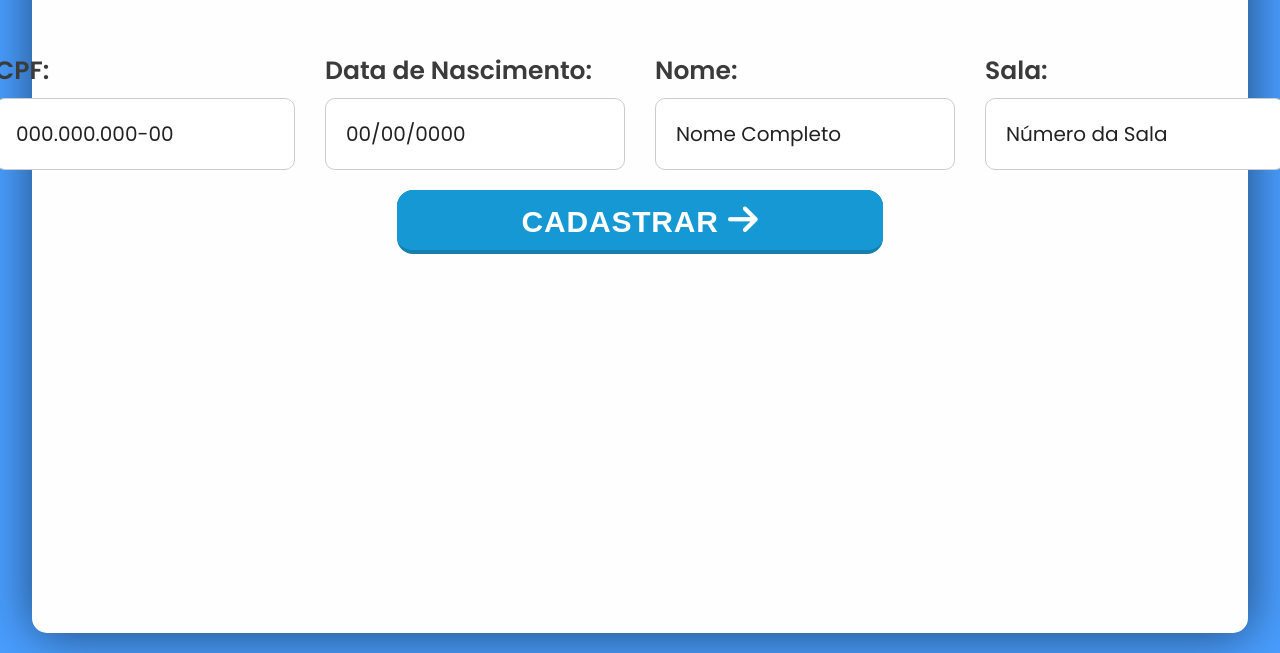
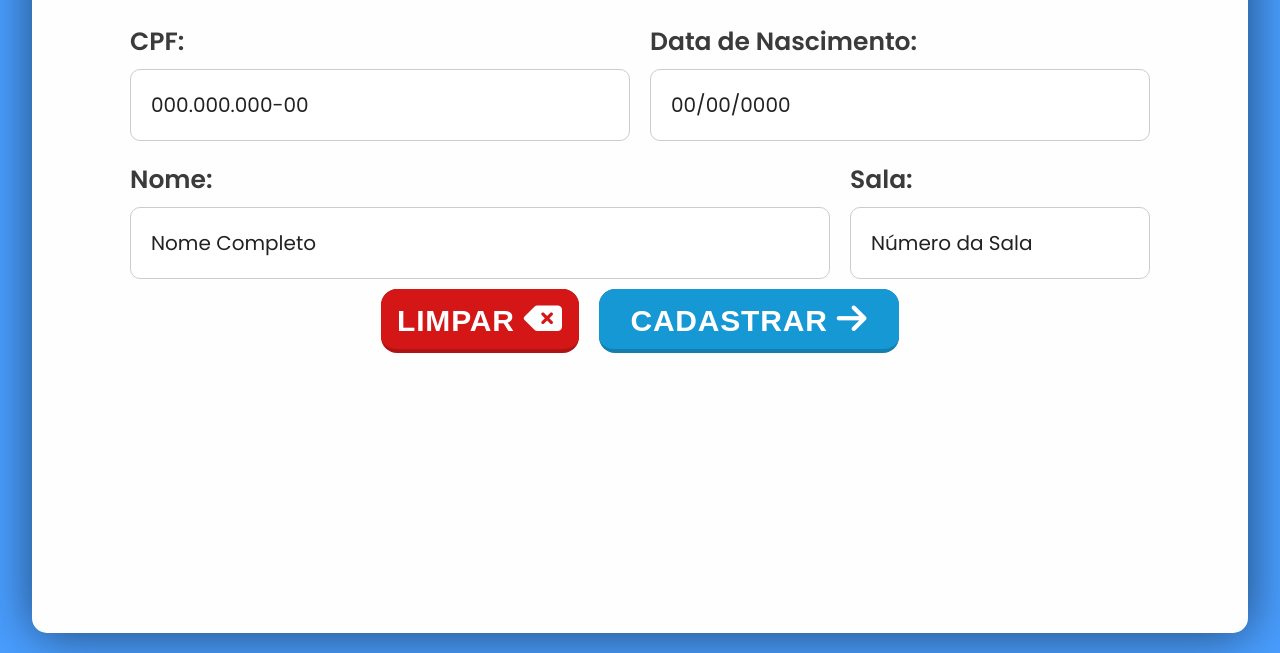
Before and after one commit to orbitatecnologiafsa/Hotel-Atmosfera, a plain HTML site: page cadastro.html in a window 1280 px wide. Shown: the part 147-800 px from the top of the page. Drawn offline with nearby package versions, Linux system fonts and the light colour scheme.

Commit message:
adição do botao de limpar e alteraçao no campo nome

```diff
--- a/assets/css/styles.css
+++ b/assets/css/styles.css
@@ -85,6 +85,7 @@ section {
     letter-spacing: .8px;
     line-height: 20px;
     margin: 0;
+    min-width: 300px;
     outline: none;
     overflow: visible;
     padding: 13px 16px;
@@ -131,6 +132,69 @@ section {
     border-width: 4px 0 0;
     background: none;
 }
+
+.botao-vermelho {
+    appearance: button;
+    background-color: #af1414;
+    border: solid transparent;
+    border-radius: 16px;
+    border-width: 0 0 4px;
+    box-sizing: border-box;
+    color: #FFFFFF;
+    cursor: pointer;
+    display: inline-block;
+    font-family: din-round, sans-serif;
+    font-size: 30px;
+    font-weight: 700;
+    letter-spacing: .8px;
+    line-height: 20px;
+    margin: 0;
+    outline: none;
+    overflow: visible;
+    padding: 13px 16px;
+    text-align: center;
+    text-transform: uppercase;
+    touch-action: manipulation;
+    transform: translateZ(0);
+    transition: filter .2s;
+    vertical-align: middle;
+    white-space: nowrap;
+    width: 40%;
+}
+
+.botao-vermelho:after {
+    background-clip: padding-box;
+    background-color: #d41616;
+    border: solid transparent;
+    border-radius: 16px;
+    border-width: 0 0 4px;
+    bottom: -4px;
+    content: "";
+    left: 0;
+    position: absolute;
+    right: 0;
+    top: 0;
+    z-index: -1;
+}
+
+.botao-vermelho:main,
+.botao-vermelho:focus {
+    user-select: auto;
+}
+
+.botao-vermelho:hover:not(:disabled) {
+    filter: brightness(1.1);
+    -webkit-filter: brightness(1.1);
+}
+
+.botao-vermelho:disabled {
+    cursor: auto;
+}
+
+.botao-vermelho:active {
+    border-width: 4px 0 0;
+    background: none;
+}
 /* --FIM ESTILIZAÇÃO GERAL-- */
 
 
@@ -164,11 +228,10 @@ section {
 /* --TELA DE CADASTRO-- */
 .dados {
     position: relative;
-    bottom: 100px;
+    bottom: 60px;
     display: flex;
+    flex-direction: column;
     justify-content: center;
-    width: 100%;
-    gap: 30px;
 }
 
 .dados .label-input {
@@ -194,6 +257,25 @@ section {
     box-sizing: border-box;
 }
 
+.dados .dados-content {
+    display: flex;
+    flex-direction: row;
+    align-items: flex-end;
+    gap: 20px;
+}
+
+.dados .dados-content input:not([name="sala"]) {
+    min-width: 500px;
+}
+
+.dados .dados-content input[name="nome"] {
+    width: 700px;
+}
+
+.dados .dados-content input[name="sala"] {
+    width: 300px;
+}
+
 .dados input[type="text"]:focus,
 .dados input[type="date"]:focus {
     border-color: #1899D6;
@@ -206,9 +288,12 @@ section {
     color: #222222;
 }
 
-.cadastro .botao-padrao {
+.cadastro .footer-cadastro {
     position: relative;
-    bottom: 100px;
+    bottom: 70px;
+    display: flex;
+    justify-content: center;
+    gap: 20px;
 }
 
 .keyboard, .keyboardcpf {
--- a/cadastro.html
+++ b/cadastro.html
@@ -26,26 +26,40 @@
                     <img src="./assets/img/logo.webp" alt="Logo do Hotel Atmosfera">
                 </div>
                 <div class="dados">
+                    <div class="dados-content">
                         <div class="label-input">
                             <label for="cpf">CPF:</label>
-                        <input type="text" name="cpf" id="cpf" placeholder="000.000.000-00" required autocomplete="off" maxlength="14" minlength="14">
+                            <input type="text" name="cpf" id="cpf" placeholder="000.000.000-00" required
+                                autocomplete="off" maxlength="14" minlength="14">
                         </div>
                         <div class="label-input">
                             <label for="data">Data de Nascimento:</label>
-                        <input type="text" name="data" id="data" required autocomplete="off" placeholder="00/00/0000">
+                            <input type="text" name="data" id="data" required autocomplete="off"
+                                placeholder="00/00/0000">
                         </div>
+
+                    </div>
+                    <div class="dados-content">
+
                         <div class="label-input">
                             <label for="nome">Nome:</label>
-                        <input type="text" name="nome" id="nome" placeholder="Nome Completo" required autocomplete="off">
+                            <input type="text" name="nome" id="nome" placeholder="Nome Completo" required
+                                autocomplete="off">
                         </div>
                         <div class="label-input">
                             <label for="sala">Sala:</label>
-                        <input type="text" name="sala" id="sala" placeholder="Número da Sala" required autocomplete="off">
+                            <input class="sala" type="text" name="sala" id="sala" placeholder="Número da Sala" required
+                                autocomplete="off">
+                        </div>
                     </div>
                 </div>
 
-                <button class="botao-padrao" id="cadastrar">CADASTRAR <i class="fa-solid fa-arrow-right"
-                        type="submit"></i></button>
+                <div class="footer-cadastro">
+                    <button class="botao-vermelho" type="reset" id="limpar">LIMPAR <i class="fa-solid fa-delete-left"></i></button>
+
+                    <button class="botao-padrao" id="cadastrar">CADASTRAR <i class="fa-solid fa-arrow-right" type="submit"></i></button>
+                </div>
+
                 <div class="keyboardcpf">
                     <div class="row" id="cpf_keyboard">
                         <button class="btn" type="button">1</button>
```
Also changed, not shown: foto.html (+1 -1 lines). Lines whose indentation alone changed are shown as unchanged.
